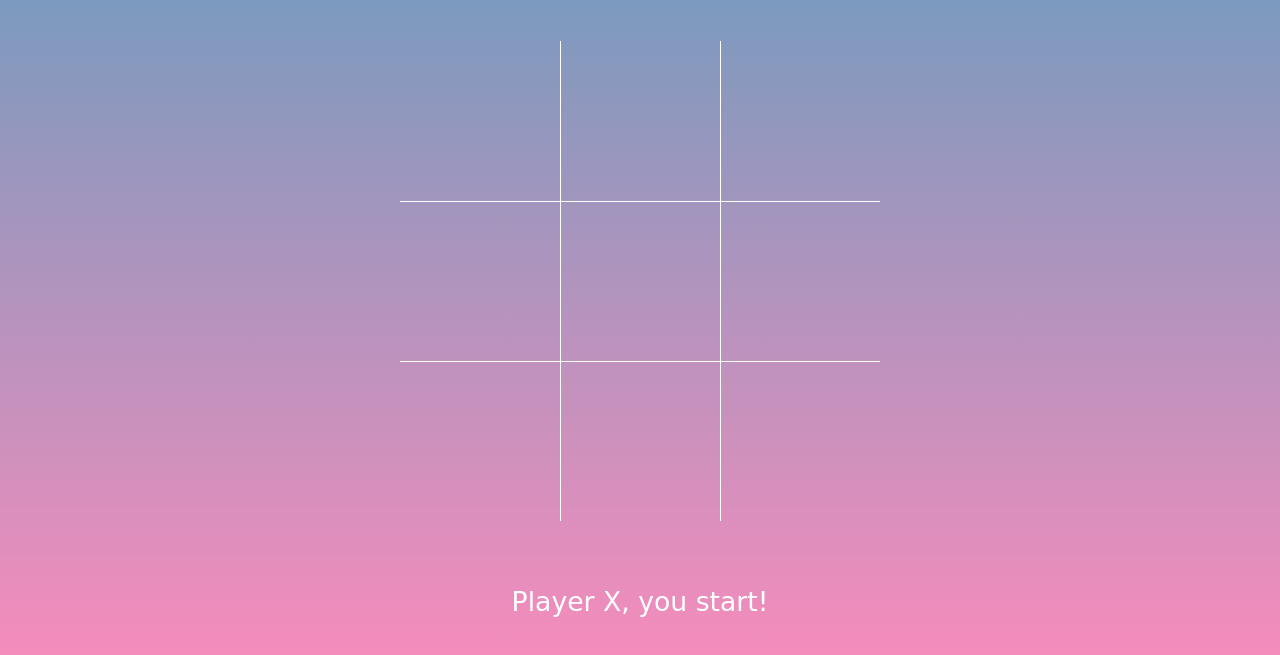
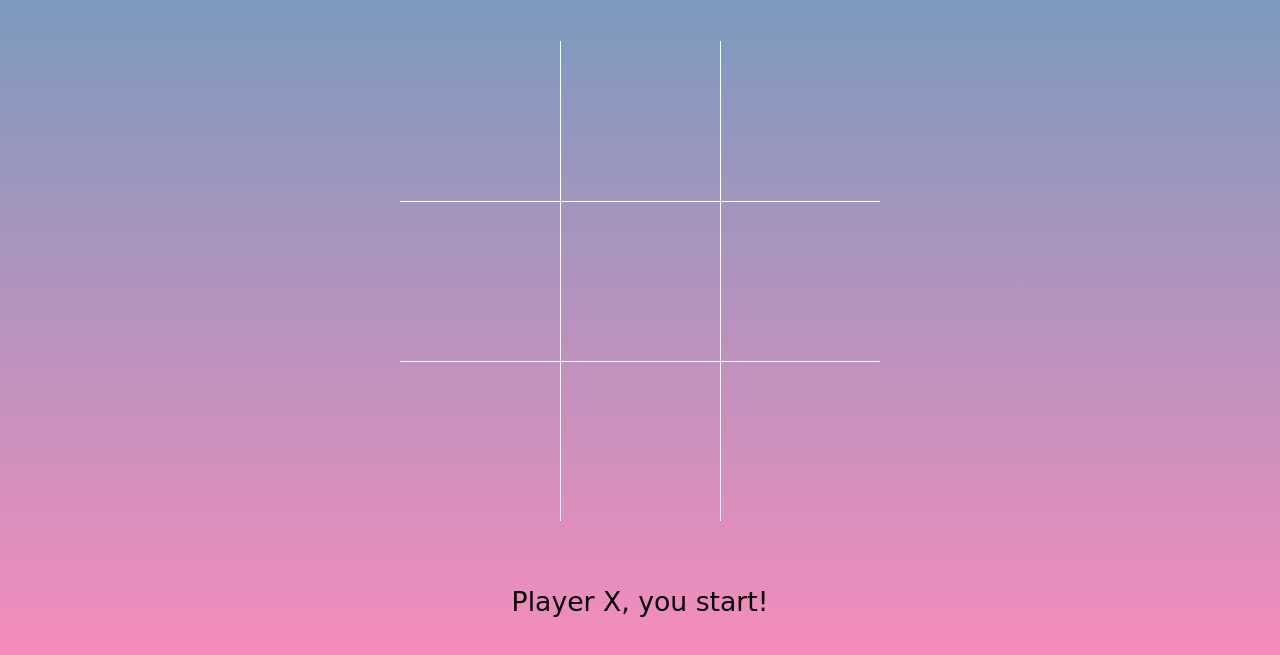
Before and after one commit to aaishaa/aaishaa.github.io, a plain HTML site: page index.html in a window 1280 px wide. Shown: the part 139-794 px from the top of the page. Drawn offline with nearby package versions, Linux system fonts and the light colour scheme; a web font is replaced by a local one.

```diff
--- a/css/style.scss
+++ b/css/style.scss
@@ -101,7 +101,7 @@
       height: 15vh;
       p.status{
         display: inline;
-        // margin: 2em 0 0.25em 0;
+        color:black;
         font-size: 20pt;
       } /* p.status */
     } /* .message */
```
Also changed, not shown: css/style.css, 1 other file.
